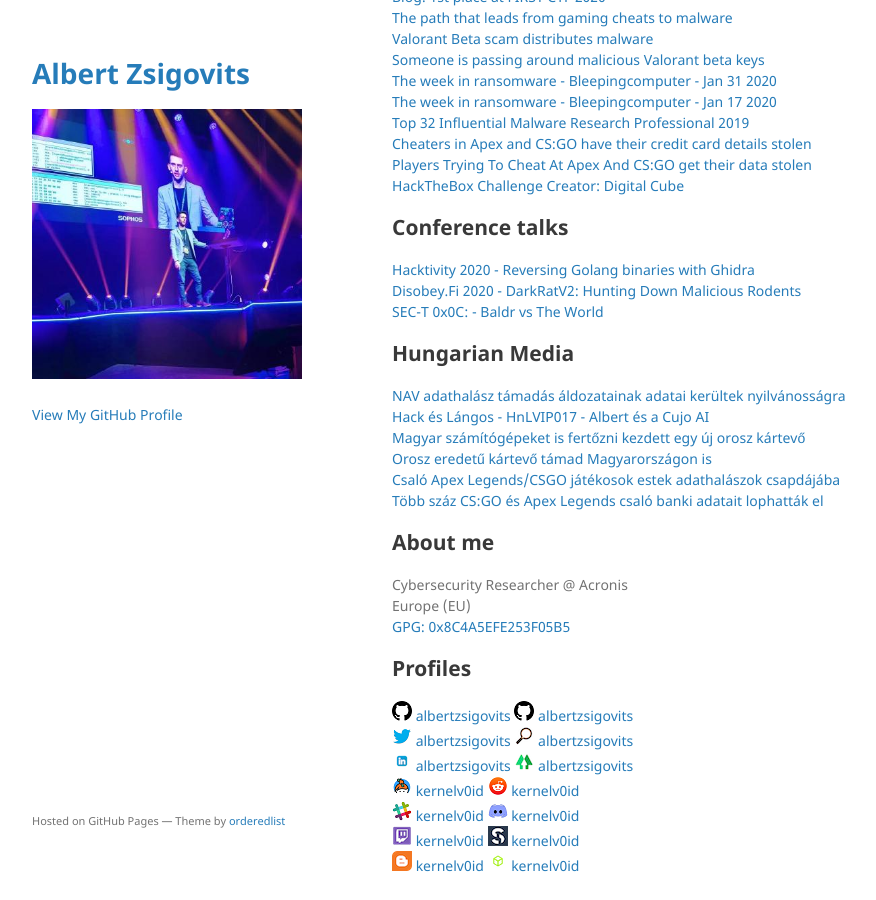
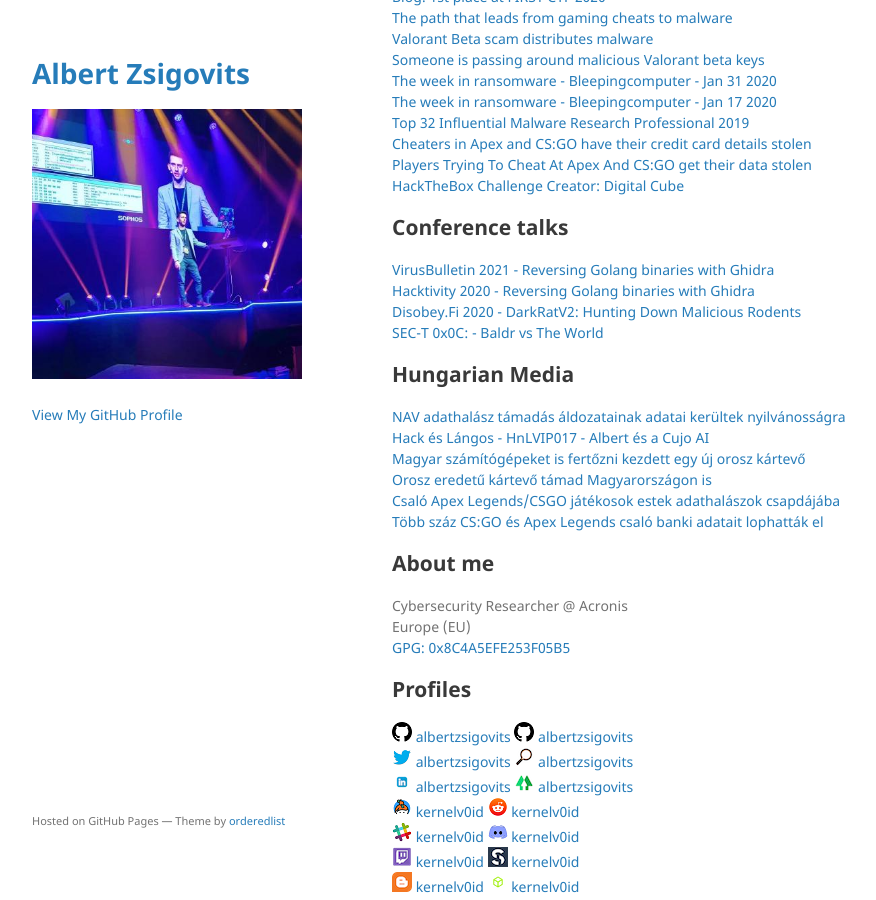
Before and after one commit to albertzsigovits/albertzsigovits.github.io, a Jekyll site: the page built from index.md, in a window 1280 px wide and 900 px high, scrolled down 640 px. Shown: the whole window, without its empty margins (178-1054 px from the left). Built offline with Jekyll 4.4.1, drawn with Linux system fonts in a browser that asks for light colours; the repository's description, which GitHub fills in, is left out; our own code applies the rules of GitHub Pages for plain Markdown files.

Commit message:
Update index.md

```diff
--- a/index.md
+++ b/index.md
@@ -41,6 +41,7 @@ layout: default
 
 ## Conference talks
 
+[VirusBulletin 2021 - Reversing Golang binaries with Ghidra](https://www.youtube.com/watch?v=PAG3M7mWT2c&t=15180s)
 [Hacktivity 2020 - Reversing Golang binaries with Ghidra](https://www.youtube.com/watch?v=_58WmVLALek&t=4h29m30s)
 [Disobey.Fi 2020 - DarkRatV2: Hunting Down Malicious Rodents](https://www.youtube.com/watch?v=7QfHX8aytTM)
 [SEC-T 0x0C: - Baldr vs The World](https://www.youtube.com/watch?v=k8mhjkBBw7w)
```
